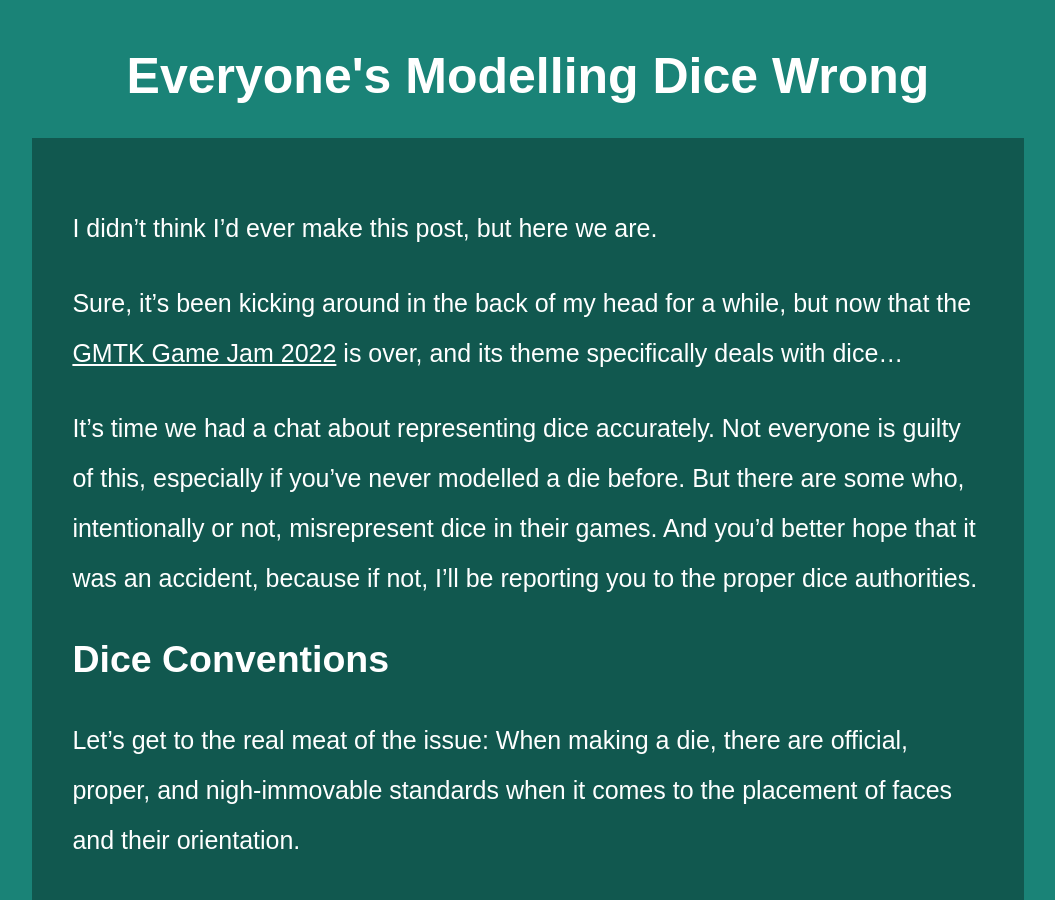
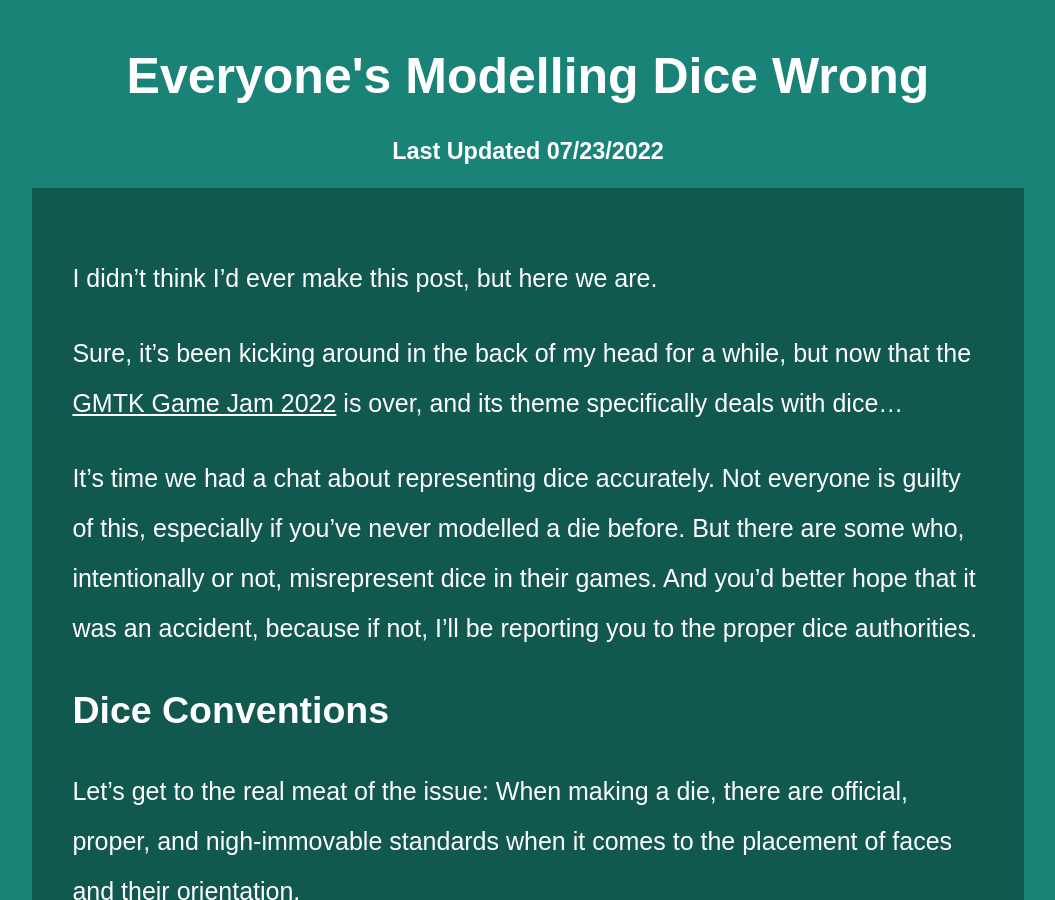
Before and after one commit to ambiguousname/ambiguousname.github.io, a Jekyll site: the page built from _posts/2022-07-22-dice-rolling.md, in a window 1280 px wide and 900 px high. Shown: the whole window, without its empty margins (112-1167 px from the left). Built offline with Jekyll 4.4.1, drawn with Linux system fonts in a browser that asks for light colours.

Commit message:
Update 2022-07-22-dice-rolling.md

```diff
--- a/_posts/2022-07-22-dice-rolling.md
+++ b/_posts/2022-07-22-dice-rolling.md
@@ -2,6 +2,7 @@
 layout: post
 title: Everyone's Modelling Dice Wrong
 img: /assets/images/dicebanner.png
+updated: "07/23/2022"
 ---
 <script type="module" src="https://unpkg.com/@google/model-viewer/dist/model-viewer.min.js"></script>
 I didn't think I'd ever make this post, but here we are.
```
